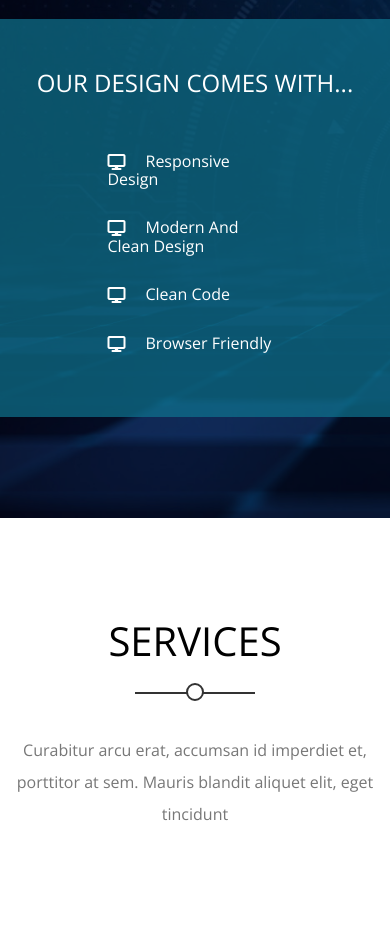
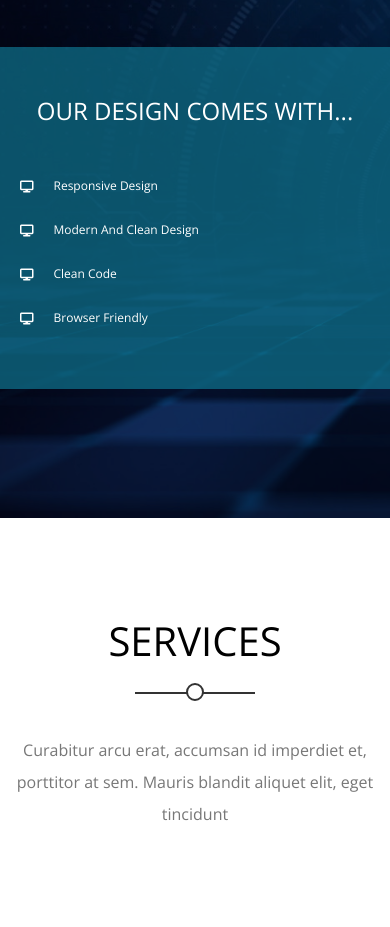
Before and after one commit to Mohammed-Hallak/Project1-web-page, a plain HTML site: page index.html in a window 390 px wide. Shown: the part 2540-3467 px from the top of the page. Drawn offline with nearby package versions, Linux system fonts and the light colour scheme.

Commit message:
Update style.css

```diff
--- a/CSS/style.css
+++ b/CSS/style.css
@@ -389,7 +389,8 @@ header nav .form i:hover {
 }
 @media (max-width: 767px) {
   .design .text li {
-    width: 50%;
+
+    font-size:12px;
     margin: auto;
   }
 }
```
